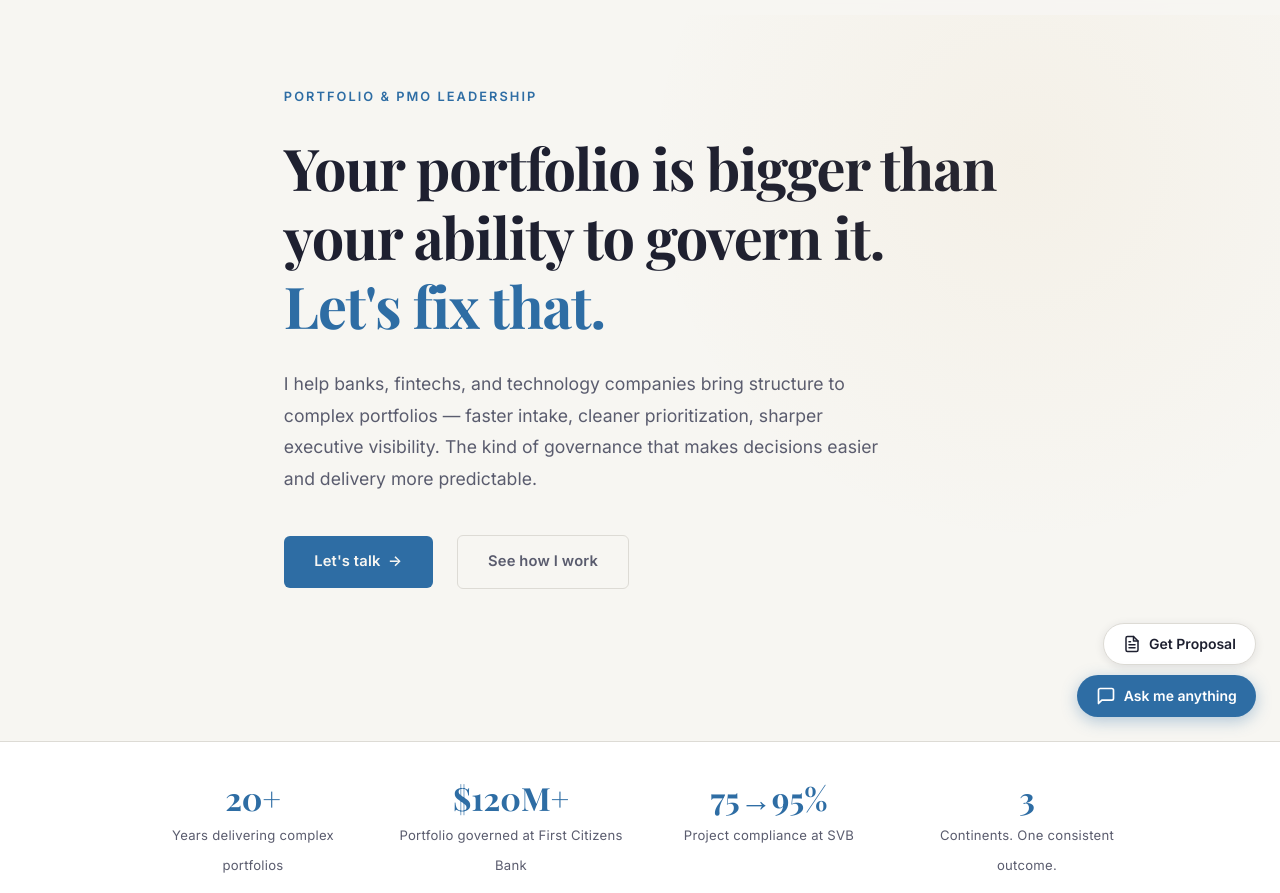
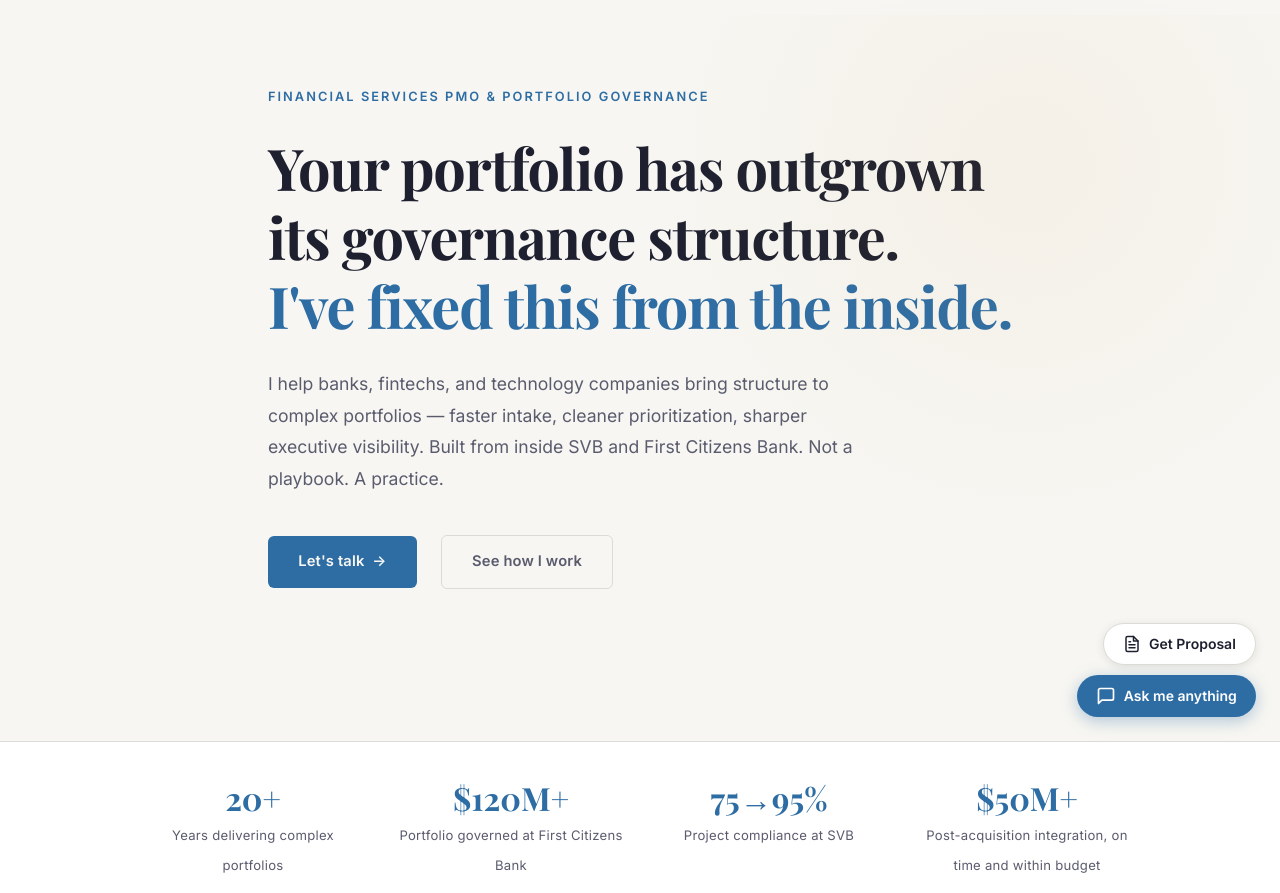
Before and after one commit to Manish-Madan-78/manishmadan-site, a website: page index.html in a window 1280 px wide. Shown: the part 59-952 px from the top of the page. Drawn offline with nearby package versions, Linux system fonts and the light colour scheme.

Commit message:
Sharpen hero headline, proof bar, and services section copy

```diff
--- a/index.html
+++ b/index.html
@@ -54,14 +54,14 @@
   <!-- ── Hero ── -->
   <section id="hero">
     <div class="container">
-      <p class="hero-eyebrow">Portfolio &amp; PMO Leadership</p>
+      <p class="hero-eyebrow">Financial Services PMO &amp; Portfolio Governance</p>
       <h1 class="hero-headline">
-        Your portfolio is bigger than<br />
-        your ability to govern it.<br />
-        <em>Let's fix that.</em>
+        Your portfolio has outgrown<br />
+        its governance structure.<br />
+        <em>I've fixed this from the inside.</em>
       </h1>
       <p class="hero-sub">
-        I help banks, fintechs, and technology companies bring structure to complex portfolios — faster intake, cleaner prioritization, sharper executive visibility. The kind of governance that makes decisions easier and delivery more predictable.
+        I help banks, fintechs, and technology companies bring structure to complex portfolios — faster intake, cleaner prioritization, sharper executive visibility. Built from inside SVB and First Citizens Bank. Not a playbook. A practice.
       </p>
       <div class="hero-actions">
         <a href="#contact" class="btn btn-primary">Let's talk &nbsp;→</a>
@@ -87,8 +87,8 @@
           <span class="label">Project compliance at SVB</span>
         </div>
         <div class="proof-item">
-          <span class="stat">3</span>
-          <span class="label">Continents. One consistent outcome.</span>
+          <span class="stat">$50M+</span>
+          <span class="label">Post-acquisition integration, on time and within budget</span>
         </div>
       </div>
     </div>
@@ -148,7 +148,7 @@
       <div class="services-header">
         <span class="section-label">Services</span>
         <h2>Two things I do exceptionally well.</h2>
-        <p>Both start with the same question: where is the structure breaking down, and what will it take to fix it?</p>
+        <p>Both start with the same question: where is the structure breaking down, and what will it take to fix it? PMI research puts the cost of poor project performance at $97M wasted per $1B invested. Governance isn't overhead — it's the fix.</p>
       </div>
       <div class="services-grid">
 
@@ -176,6 +176,7 @@
             <li>"Front Door" intake framework governing $120M+ portfolio (First Citizens Bank)</li>
             <li>Initiative rationalization that surfaced the 20% of work driving 80% of value</li>
             <li>Executive reporting that turned weekly status updates from noise into decisions</li>
+            <li>Post-acquisition integration governance: Boston Private + SVB ($50M+, 2 phases, on time and within budget)</li>
           </ul>
           <span class="engagement-tag">Fractional design sprint · Advisory · Full governance buildout</span>
         </div>
```
